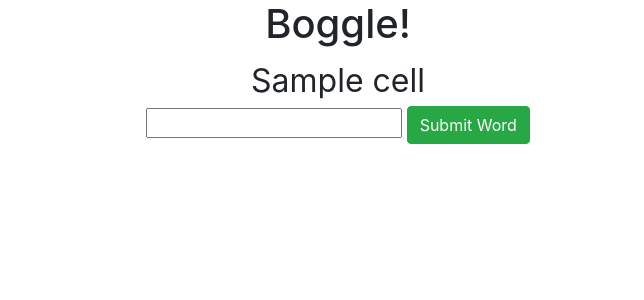
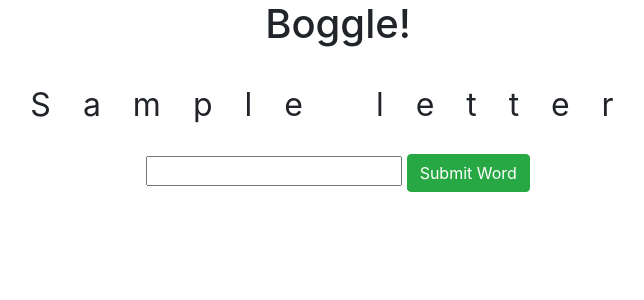
Before and after one commit to khagerman/Flask-Boggle, a Flask app: template templates/board.html in a window 1280 px wide. Shown: the top 300 px of the page, without its empty margins (302-946 px from the left). Run offline with Flask 2, Linux system fonts and the light colour scheme; the template is opened without the code that fills it: most values are stand-ins (such as "Sample title", 1, 10 or a date in 2020); parts of the project's set-up code (start-up, migrations or seed data) failed here and were passed over; some libraries are stand-ins or nearby versions.

Commit message:
added table spacing

```diff
--- a/static/app.css
+++ b/static/app.css
@@ -10,3 +10,8 @@ form {
 .hidden {
   display: none;
 }
+.letter {
+  letter-spacing: 2rem;
+  /* border: 0.1rem dotted grey; */
+  text-align: center;
+}
--- a/templates/board.html
+++ b/templates/board.html
@@ -15,18 +15,19 @@
 
 <body>
     <h1>Boggle!</h1>
-
+    <br>
     <table class="center">
         <tbody>
             {% for row in board %}
             <tr>
-                {% for cell in row %}
-                <td>{{ cell }}</td>
+                {% for letter in row %}
+                <td class="letter">{{letter}}</td>
                 {% endfor %}
             </tr>
             {% endfor %}
         </tbody>
     </table>
+    <br>
 
     <form action="/checkword" method="POST" id="submitword">
         <input type="text" name="word" id="">
```
